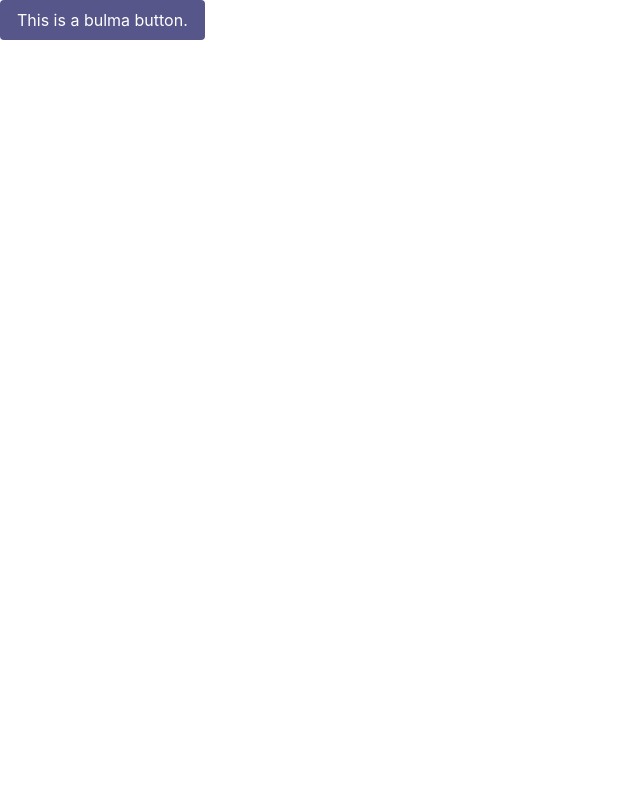
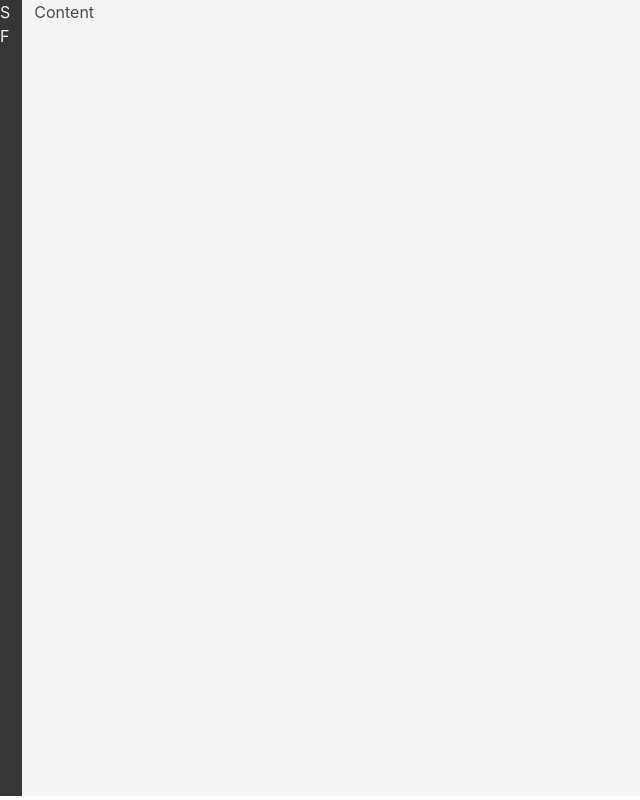
Before and after one commit to Pixel-Curio/pixelcurio-web-app, a Vue app: page / in a window 1280 px wide. Shown: the whole page, without its empty margins (0-640 px from the left). Built offline with nearby package versions, Linux system fonts and the light colour scheme.

Commit message:
Added font awesome.

```diff
--- a/package.json
+++ b/package.json
@@ -12,6 +12,7 @@
     "vue": "^2.5.22"
   },
   "devDependencies": {
+    "@fortawesome/fontawesome-free": "^5.7.1",
     "@vue/cli-plugin-babel": "^3.4.0",
     "@vue/cli-plugin-eslint": "^3.4.0",
     "@vue/cli-service": "^3.4.0",
--- a/src/App.vue
+++ b/src/App.vue
@@ -1,13 +1,16 @@
 <template>
   <div id="app">
-    <button class="button is-primary">This is a bulma button.</button>
+    <Portfolio />
   </div>
 </template>
 
 <script>
+import Portfolio from './components/Portfolio.vue'
+
 export default {
   name: 'app',
   components: {
+    Portfolio
   }
 }
 </script>
--- a/src/assets/main.scss
+++ b/src/assets/main.scss
@@ -1,3 +1,11 @@
-$primary: rgb(86, 86, 139);
+$primary: rgb(0,0,0);
 
 @import "~bulma/bulma";
+
+html {
+    overflow-y: scroll;
+}
+
+.full-height{
+    height: 101vh;
+}
--- /dev/null
+++ b/src/components/Portfolio.vue
@@ -0,0 +1,22 @@
+<template>
+  <div class="columns is-fullheight">
+    <div class="column is-narrow full-height has-background-dark has-text-white-ter">
+      <header>
+        <span class="fas fa-igloo"></span>
+      </header>
+      <section>S</section>
+      <footer>F</footer>
+    </div>
+    <div class="column has-background-light">Content</div>
+  </div>
+</template>
+
+<script>
+export default {
+  name: "Portfolio",
+  props: {}
+};
+</script>
+
+<style scoped>
+</style>
--- a/src/main.js
+++ b/src/main.js
@@ -4,6 +4,7 @@
 Vue.config.productionTip = false
 
 require("./assets/main.scss")
+require("@fortawesome/fontawesome-free")
 
 new Vue({
   render: h => h(App),
```
Also changed, not shown: 1 other file (tests, documents, lock files or other folders).
